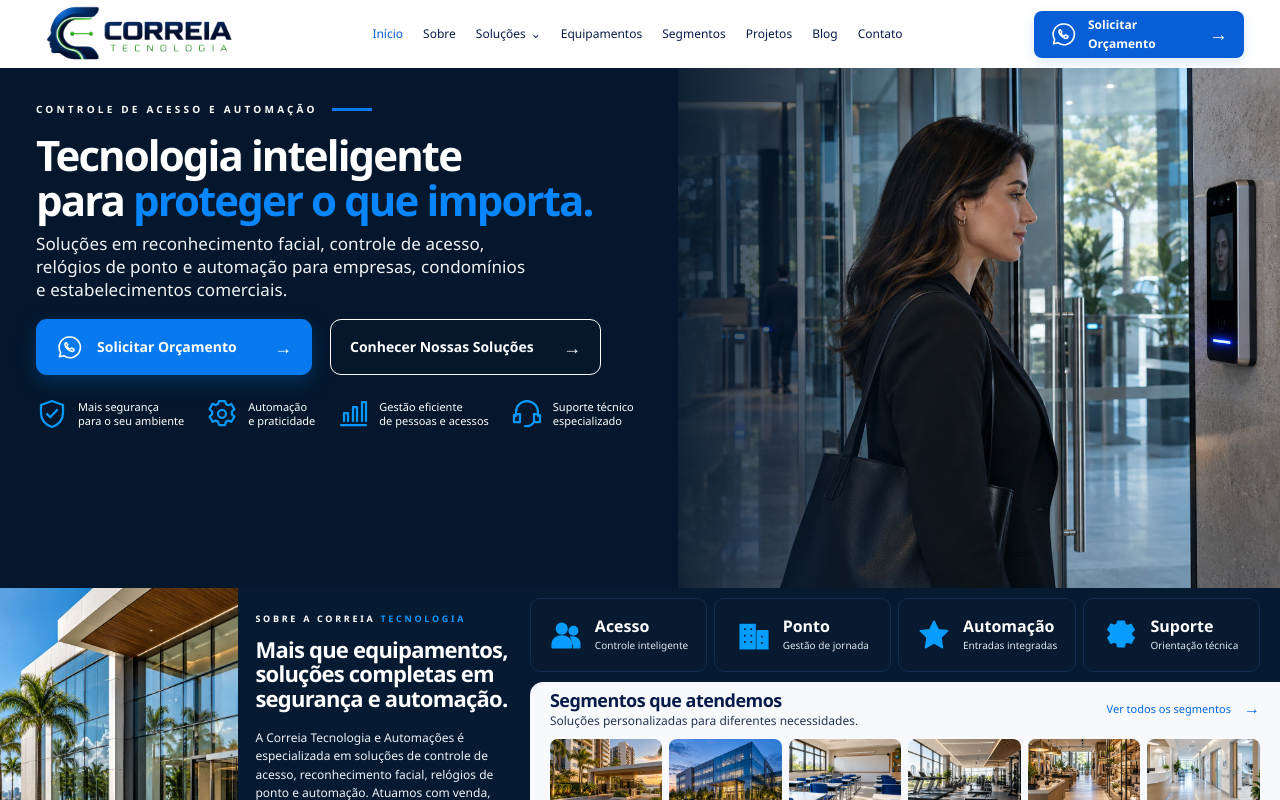
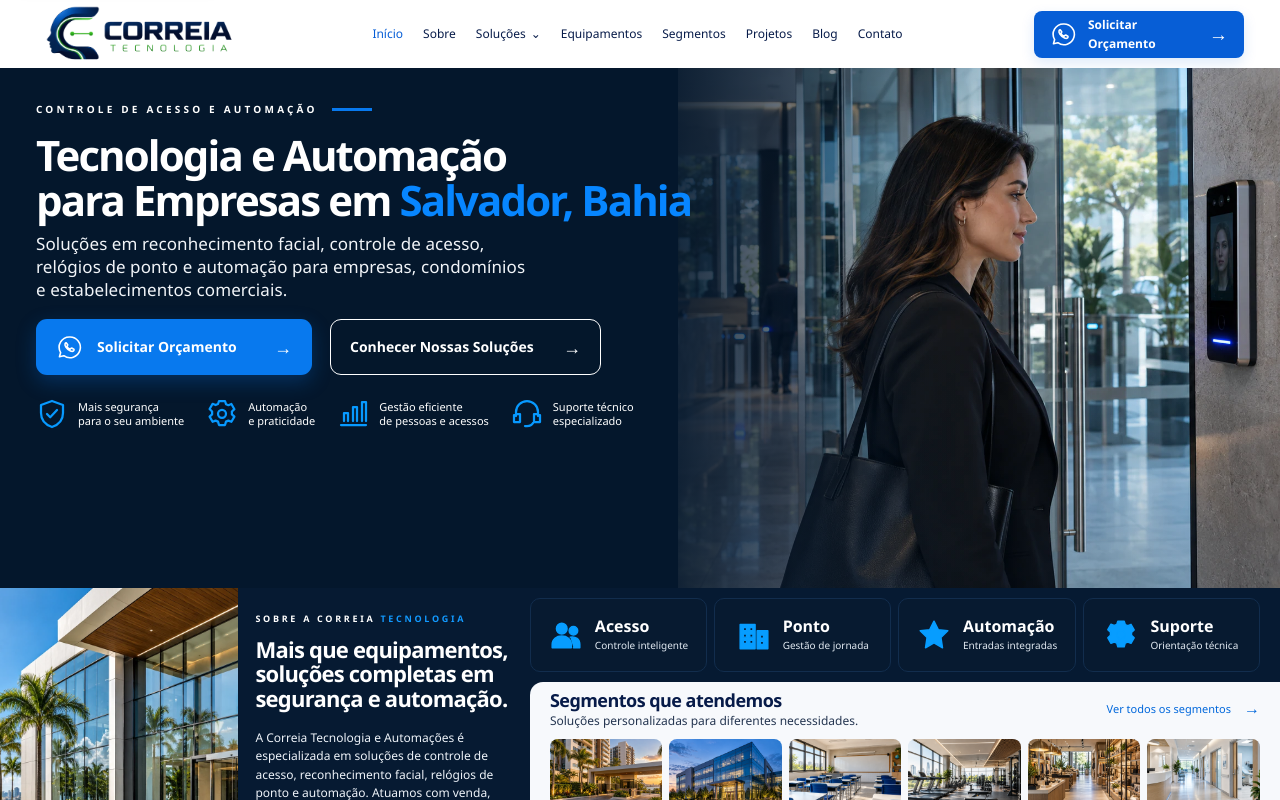
Before and after one commit to tidihunter40-hub/correiatecnologia, a Next.js app: page / in a window 1280 px wide. Shown: the top 800 px of the page. Built offline with nearby package versions, Linux system fonts and the light colour scheme.

Commit message:
Atualiza SEO local da página inicial

```diff
--- a/app/layout.tsx
+++ b/app/layout.tsx
@@ -15,10 +15,10 @@ export const metadata: Metadata = {
     ],
     apple: [{ url: '/icons/apple-touch-icon.png', sizes: '180x180', type: 'image/png' }],
   },
-  title: { default: 'Correia Tecnologia e Automações | Ponto e Acesso Facial em Salvador', template: '%s | Correia Tecnologia' },
-  description: 'Conheça a Correia Tecnologia e Automações. Soluções em relógio de ponto facial, controle de acesso e reconhecimento facial para empresas em Salvador e região.',
-  openGraph: { type: 'website', locale: 'pt_BR', siteName: 'Correia Tecnologia e Automações', title: 'Correia Tecnologia e Automações | Ponto e Acesso Facial em Salvador', description: 'Conheça a Correia Tecnologia e Automações. Soluções em relógio de ponto facial, controle de acesso e reconhecimento facial para empresas em Salvador e região.', images: [{ url: '/images/heroes/controle-acesso-facial.webp', width: 1672, height: 941, alt: 'Visitante usando terminal de reconhecimento facial em entrada corporativa' }] },
-  twitter: { card: 'summary_large_image', title: 'Correia Tecnologia e Automações | Ponto e Acesso Facial em Salvador', description: 'Conheça a Correia Tecnologia e Automações. Soluções em relógio de ponto facial, controle de acesso e reconhecimento facial para empresas em Salvador e região.', images: ['/images/heroes/controle-acesso-facial.webp'] },
+  title: { default: 'Correia Tecnologia | Ponto Facial e Controle de Acesso em Salvador BA', template: '%s | Correia Tecnologia' },
+  description: 'Correia Tecnologia e Automações em Salvador, Bahia. Soluções em relógio de ponto facial, controle de acesso, reconhecimento facial e automação para empresas.',
+  openGraph: { type: 'website', locale: 'pt_BR', siteName: 'Correia Tecnologia e Automações', title: 'Correia Tecnologia | Ponto Facial e Controle de Acesso em Salvador BA', description: 'Correia Tecnologia e Automações em Salvador, Bahia. Soluções em relógio de ponto facial, controle de acesso, reconhecimento facial e automação para empresas.', images: [{ url: '/images/heroes/controle-acesso-facial.webp', width: 1672, height: 941, alt: 'Visitante usando terminal de reconhecimento facial em entrada corporativa' }] },
+  twitter: { card: 'summary_large_image', title: 'Correia Tecnologia | Ponto Facial e Controle de Acesso em Salvador BA', description: 'Correia Tecnologia e Automações em Salvador, Bahia. Soluções em relógio de ponto facial, controle de acesso, reconhecimento facial e automação para empresas.', images: ['/images/heroes/controle-acesso-facial.webp'] },
   ...(process.env.GOOGLE_SITE_VERIFICATION ? { verification: { google: process.env.GOOGLE_SITE_VERIFICATION } } : {}),
   appleWebApp: { capable: true, statusBarStyle: 'black-translucent', title: 'Correia' },
   robots: process.env.VERCEL_ENV === 'preview' ? { index: false, follow: false } : { index: true, follow: true },
--- a/app/page.tsx
+++ b/app/page.tsx
@@ -5,11 +5,11 @@ import { VideoShowcase } from '../components/video-showcase';
 import { featuredEquipment, segments, services, solutionPath, whatsappLink } from '../lib/site';
 
 export const metadata: Metadata = {
-  title: { absolute: 'Correia Tecnologia e Automações | Ponto e Acesso Facial em Salvador' },
-  description: 'Conheça a Correia Tecnologia e Automações. Soluções em relógio de ponto facial, controle de acesso e reconhecimento facial para empresas em Salvador e região.',
+  title: { absolute: 'Correia Tecnologia | Ponto Facial e Controle de Acesso em Salvador BA' },
+  description: 'Correia Tecnologia e Automações em Salvador, Bahia. Soluções em relógio de ponto facial, controle de acesso, reconhecimento facial e automação para empresas.',
   alternates: { canonical: '/' },
-  openGraph: { url: '/', title: 'Correia Tecnologia e Automações | Ponto e Acesso Facial em Salvador', description: 'Conheça a Correia Tecnologia e Automações. Soluções em relógio de ponto facial, controle de acesso e reconhecimento facial para empresas em Salvador e região.', images: [{ url: '/images/heroes/controle-acesso-facial.webp', width: 1672, height: 941, alt: 'Visitante usando terminal de reconhecimento facial em uma entrada corporativa' }] },
-  twitter: { card: 'summary_large_image', title: 'Correia Tecnologia e Automações | Ponto e Acesso Facial em Salvador', description: 'Conheça a Correia Tecnologia e Automações. Soluções em relógio de ponto facial, controle de acesso e reconhecimento facial para empresas em Salvador e região.', images: ['/images/heroes/controle-acesso-facial.webp'] },
+  openGraph: { url: '/', title: 'Correia Tecnologia | Ponto Facial e Controle de Acesso em Salvador BA', description: 'Correia Tecnologia e Automações em Salvador, Bahia. Soluções em relógio de ponto facial, controle de acesso, reconhecimento facial e automação para empresas.', images: [{ url: '/images/heroes/controle-acesso-facial.webp', width: 1672, height: 941, alt: 'Visitante usando terminal de reconhecimento facial em uma entrada corporativa' }] },
+  twitter: { card: 'summary_large_image', title: 'Correia Tecnologia | Ponto Facial e Controle de Acesso em Salvador BA', description: 'Correia Tecnologia e Automações em Salvador, Bahia. Soluções em relógio de ponto facial, controle de acesso, reconhecimento facial e automação para empresas.', images: ['/images/heroes/controle-acesso-facial.webp'] },
 };
 
 const homeServices = [
@@ -50,7 +50,7 @@ export default function Home() {
       <div className="reference-container reference-hero-inner">
         <div className="reference-hero-copy">
           <div className="reference-eyebrow"><span>CONTROLE DE ACESSO E AUTOMAÇÃO</span><i /></div>
-          <h1 id="home-title">Tecnologia inteligente<br />para <em>proteger o que importa.</em></h1>
+          <h1 id="home-title">Tecnologia e Automação<br />para Empresas em <em>Salvador, Bahia</em></h1>
           <p>Soluções em reconhecimento facial, controle de acesso,<br className="desktop-break" /> relógios de ponto e automação para empresas, condomínios<br className="desktop-break" /> e estabelecimentos comerciais.</p>
           <div className="reference-actions">
             <a className="reference-button reference-button-primary" href={whatsappLink('Olá! Gostaria de solicitar um orçamento para as soluções da Correia Tecnologia.')} target="_blank" rel="noreferrer"><svg className="reference-whatsapp-icon" viewBox="0 0 32 32" aria-hidden="true"><path d="M16 3.5A12.2 12.2 0 0 0 5.5 22l-1.4 5 5.2-1.3A12.3 12.3 0 1 0 16 3.5Z"/><path d="M12 10.5c-.5 0-1 .4-1.2.9-.4 1-.2 2.4.9 4.1 1.4 2.2 3.2 3.8 5.5 4.7 1.5.6 2.8.5 3.6-.2.4-.4.7-1.6.4-2l-2.6-1.3c-.3-.2-.6-.2-.8.1l-1.1 1.2c-1.4-.5-3.3-2.2-3.8-3.5l.8-.9c.2-.2.3-.5.1-.8l-1.2-2.1c-.1-.2-.3-.2-.6-.2Z"/></svg>Solicitar Orçamento<span className="button-arrow" aria-hidden="true">→</span></a>
```
Also changed, not shown: 1 other file (tests, documents, lock files or other folders).
